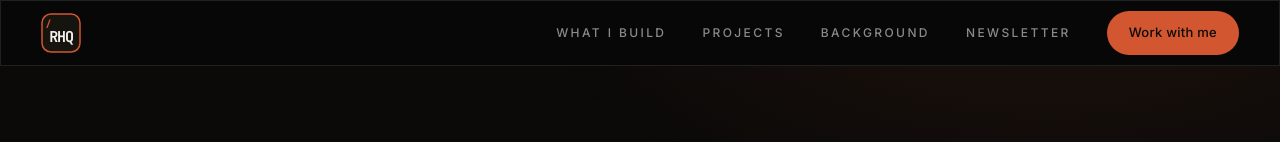
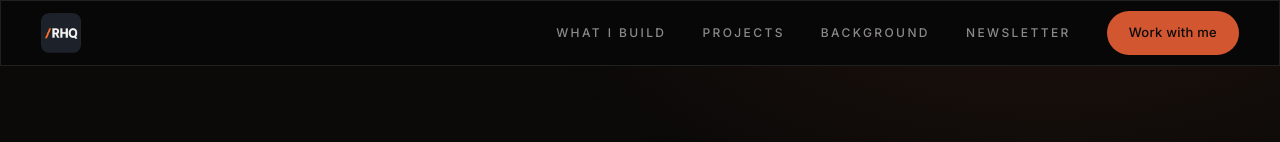
Before and after one commit to rickeyfaneite/rhq-landing, a Next.js app: page / in a window 1280 px wide. Shown: the top 142 px of the page. Built offline with nearby package versions, Linux system fonts and the light colour scheme.

Commit message:
logo: ship approved /RHQ lettermark (gpt-image-2, processed transparent tile) as nav logo + favicon

```diff
--- a/src/app/layout.tsx
+++ b/src/app/layout.tsx
@@ -41,6 +41,10 @@ export const metadata: Metadata = {
     description:
       "Small, fast, focused software products. Solo, in Miami, powered by custom AI agents.",
   },
+  icons: {
+    icon: "/assets/rhq-logo.png",
+    apple: "/assets/rhq-icon-180.png",
+  },
 };
 
 export default function RootLayout({
--- a/src/components/logo.tsx
+++ b/src/components/logo.tsx
@@ -1,42 +1,17 @@
 type LogoProps = { size?: number; className?: string };
 
-// RHQ mark: rounded tile, warm-orange frame, "RHQ" large and centered,
-// with a small orange "/" command accent in the top-left (does not shift RHQ).
+// RHQ mark — the approved /RHQ lettermark, transparent rounded tile.
 export function Logo({ size = 40, className }: LogoProps) {
   return (
-    <svg
+    // eslint-disable-next-line @next/next/no-img-element
+    <img
+      src="/assets/rhq-logo.png"
+      alt="RHQ logo"
       width={size}
       height={size}
-      viewBox="0 0 40 40"
       className={className}
-      role="img"
-      aria-label="RHQ logo"
-    >
-      <rect x="1" y="1" width="38" height="38" rx="9" fill="#16140f" stroke="#d2562f" strokeWidth="1.5" />
-      <text
-        x="7.5"
-        y="14"
-        textAnchor="middle"
-        style={{ fontFamily: "var(--font-mono), ui-monospace, monospace" }}
-        fontWeight="800"
-        fontSize="9"
-        fill="#d2562f"
-      >
-        /
-      </text>
-      <text
-        x="20"
-        y="28.5"
-        textAnchor="middle"
-        style={{ fontFamily: "var(--font-mono), ui-monospace, monospace" }}
-        fontWeight="700"
-        fontSize="15"
-        letterSpacing="-1.2"
-        fill="#f4f1ee"
-      >
-        RHQ
-      </text>
-    </svg>
+      style={{ display: "block" }}
+    />
   );
 }
 
```
Also changed, not shown: public/assets/rhq-icon-180.png (added), public/assets/rhq-logo.png (added).
